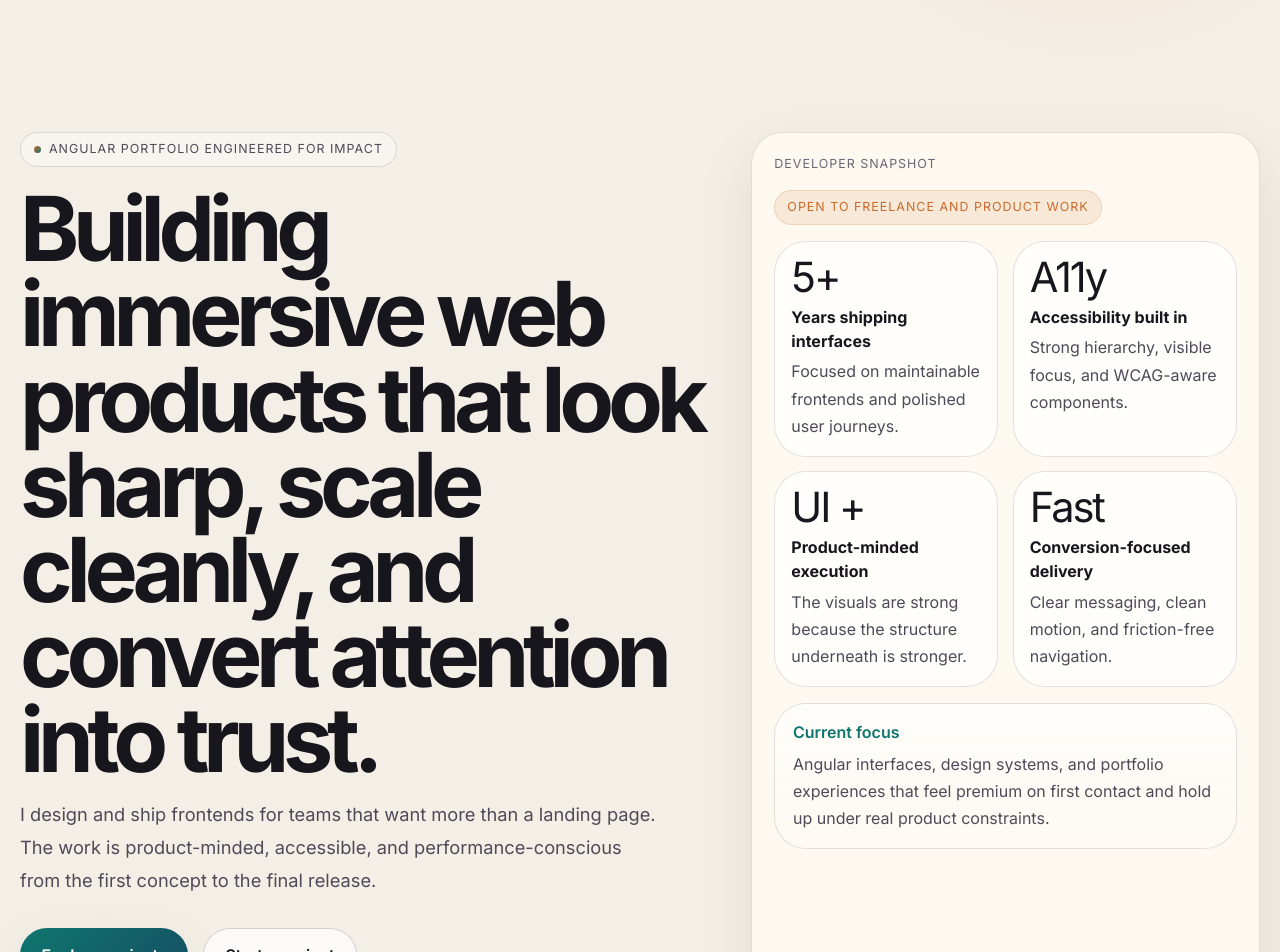
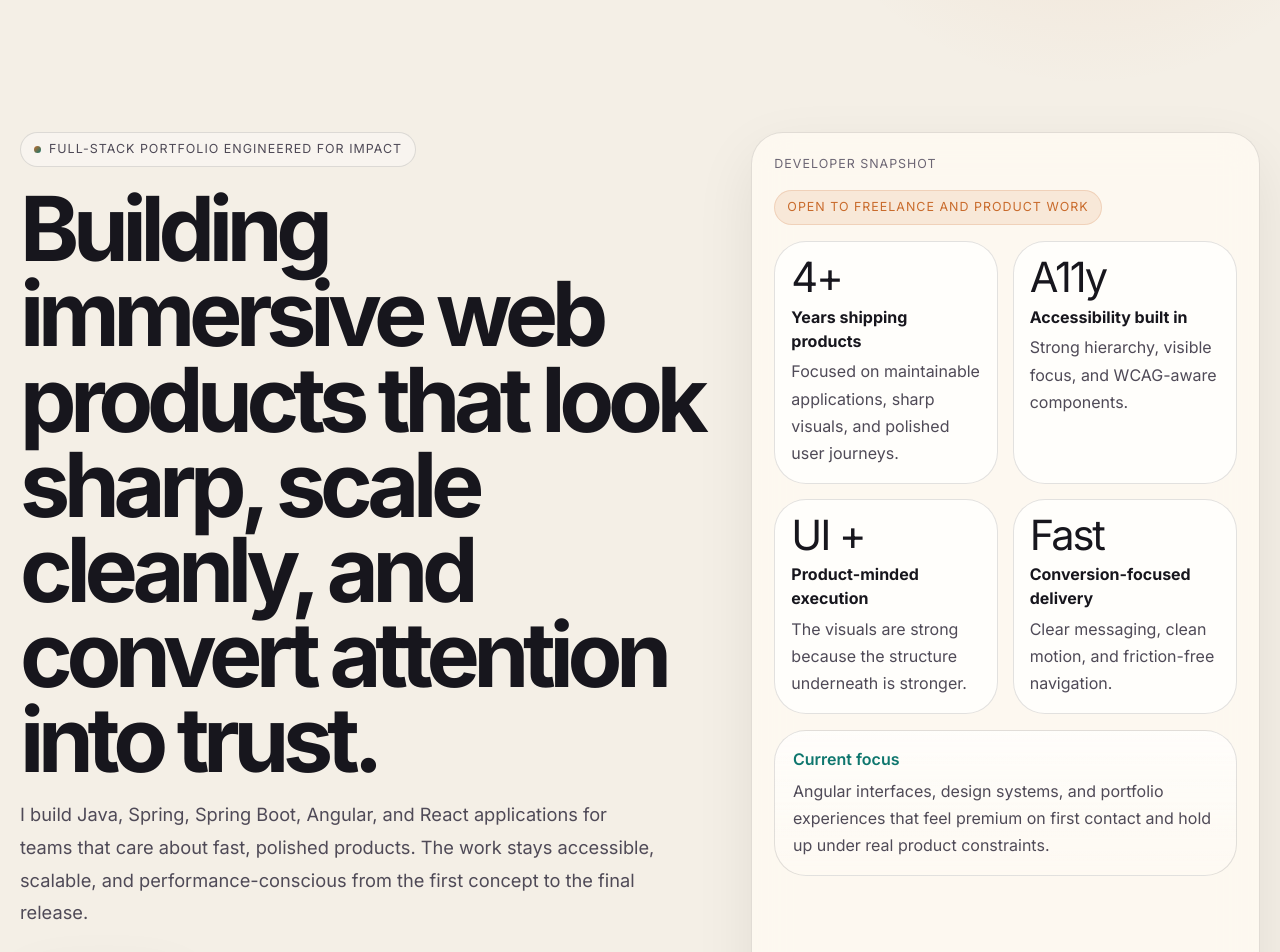
Before and after one commit to Far-Art/artur-portfolio, an Angular app: page / in a window 1280 px wide. Shown: the part 820-1772 px from the top of the page. Built offline with nearby package versions, Linux system fonts and the light colour scheme.

Commit message:
change text and descriptions

```diff
--- a/src/app/pages/about/about.component.html
+++ b/src/app/pages/about/about.component.html
@@ -5,13 +5,13 @@
             <div class="intro-content">
                 <div class="intro-text">
                     <p class="lead">
-                        I'm a passionate software engineer with {{ yearsOfExperience }}+ years of experience
-                        building modern web applications.
+                        I'm an experienced software developer with {{ yearsOfExperience }}+ years of building
+                        modern web applications.
                     </p>
                     <p>
-                        I specialize in front-end development with Angular and TypeScript, creating scalable,
-                        maintainable, and user-friendly applications. My focus is on writing clean code,
-                        following best practices, and delivering exceptional user experiences.
+                        I work across Java, Spring, Spring Boot, Angular, and React to build scalable,
+                        maintainable applications. Performance and visuals are at the core of every product I
+                        ship, with clean architecture and strong user experience supporting both.
                     </p>
                     <p>
                         When I'm not coding, you can find me contributing to open-source projects, writing
--- a/src/app/pages/about/about.component.ts
+++ b/src/app/pages/about/about.component.ts
@@ -12,7 +12,7 @@ import {Skill, SKILL_CATEGORIES} from '../../models/skill.model';
     styleUrl: './about.component.scss'
 })
 export class AboutComponent {
-    yearsOfExperience = 5;
+    yearsOfExperience = 4;
     skills = SKILLS;
 
     categories = Object.entries(SKILL_CATEGORIES).map(([key, label]) => ({
--- a/src/app/pages/home/home.component.html
+++ b/src/app/pages/home/home.component.html
@@ -13,7 +13,7 @@
                 <div class="brand-overlay-separator">&#123; &#125;</div>
                 <p class="brand-overlay-kicker">Software Developer</p>
                 <p class="brand-overlay-subtitle">
-                    Immersive interfaces, product-focused frontend systems, and clean Angular delivery.
+                    Java, Spring Boot, Angular, and React applications shaped around performance and visuals.
                 </p>
             </div>
         </div>
@@ -30,15 +30,15 @@
 
     <section id="home-hero" class="hero">
         <div class="hero-copy">
-            <span class="eyebrow">Angular portfolio engineered for impact</span>
+            <span class="eyebrow">Full-stack portfolio engineered for impact</span>
             <h2 class="hero-title">
                 Building immersive web products that look sharp, scale cleanly, and convert attention into
                 trust.
             </h2>
             <p class="hero-description">
-                I design and ship frontends for teams that want more than a landing page. The work is
-                product-minded, accessible, and performance-conscious from the first concept to the final
-                release.
+                I build Java, Spring, Spring Boot, Angular, and React applications for teams that care about
+                fast, polished products. The work stays accessible, scalable, and performance-conscious from
+                the first concept to the final release.
             </p>
 
             <div class="hero-actions">
--- a/src/app/pages/home/home.component.ts
+++ b/src/app/pages/home/home.component.ts
@@ -62,9 +62,9 @@ export class HomeComponent {
 
     readonly heroMetrics: HeroMetric[] = [
         {
-            value: '5+',
-            label: 'Years shipping interfaces',
-            detail: 'Focused on maintainable frontends and polished user journeys.'
+            value: '4+',
+            label: 'Years shipping products',
+            detail: 'Focused on maintainable applications, sharp visuals, and polished user journeys.'
         },
         {
             value: 'A11y',
```
